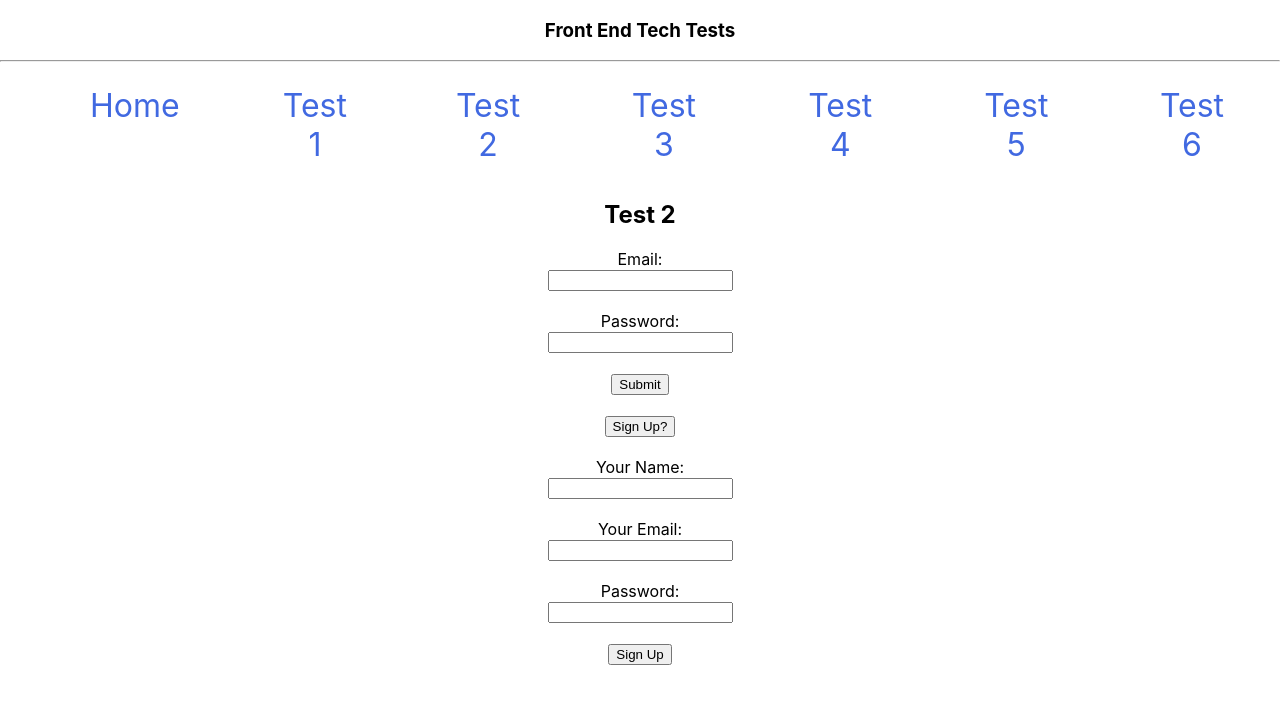
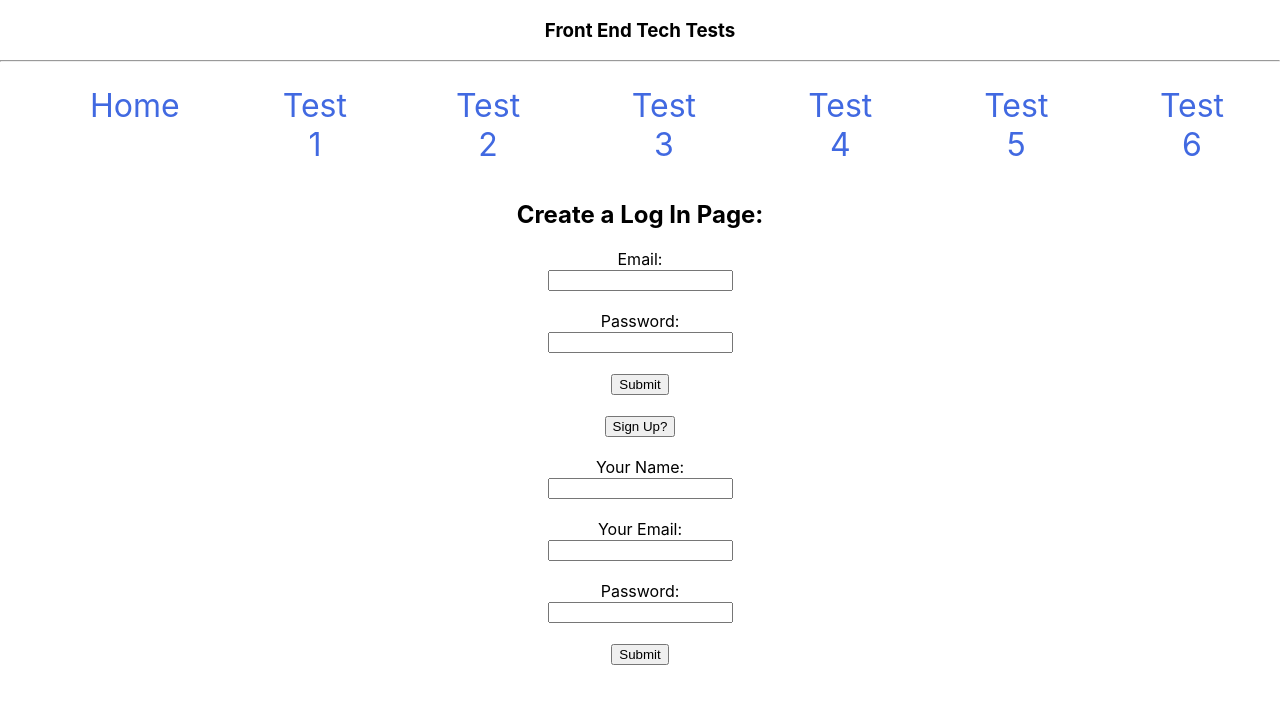
Before and after one commit to Edd-NC/front-end-tech-tests, a React (Create React App) app: page /test/2 in a window 1280 px wide. Both pictures are taken after a click on the button "Sign Up?". Shown: the top 704 px of the page. Built offline with nearby package versions, Linux system fonts and the light colour scheme.

Commit message:
adding something

```diff
--- a/src/components/test2/Test2.jsx
+++ b/src/components/test2/Test2.jsx
@@ -8,12 +8,12 @@ const Test2 = () => {
     const [signUpDetails, setSignUpDetails] = useState({name: "", email: "", password: ""});
     return(
         <section>
-            <h2>Test 2</h2>
+            <h2>Create a Log In Page:</h2>
             <form id="loginForm">
                 <label for="email" >Email:</label><br />
-                <input id="email" type="text" value={email} onChange={(event) => setEmail(event.target.value)} required/><br /> <br />
+                <input id="email" type="text" value={email} onChange={(event) => setEmail(event.target.value)} autocomplete="off" required/><br /> <br />
                 <label for="password">Password:</label><br />
-                <input id="password" type="password" value={password} onChange={(event) => setPassword(event.target.value)} required/><br /><br />
+                <input id="password" type="password" value={password} onChange={(event) => setPassword(event.target.value)} autocomplete="off" required/><br /><br />
                 <button type="submit" for="loginForm">Submit</button><br /><br />
             </form>
             <button onClick={() => setShowSignUp(signUp => !signUp)}>Sign Up?</button><br /><br />
@@ -23,20 +23,20 @@ const Test2 = () => {
                         <input id="nameSignUp" type="text" value={signUpDetails.name} onChange={(event) => setSignUpDetails(details => {
                             const name = event.target.value;
                             const newDetails = {...details, name};
-                            return newDetails})} required/><br /><br />
+                            return newDetails})} autocomplete="off" required/><br /><br />
                         <label for="emailSignUp">Your Email:</label><br />
                         <input id="emailSignUp" type="text" value={signUpDetails.email} onChange={(event) => setSignUpDetails(details => {
                             const email = event.target.value;
                             const newDetails = {...details, email};
                             return newDetails;
-                        })} required/><br /><br />
+                        })} autocomplete="off" required/><br /><br />
                         <label for="passwordSignUp">Password:</label><br />
                         <input id="passwordSignUp" type="password" value={signUpDetails.password} onChange={event => setSignUpDetails(details => {
                             const password = event.target.value;
                             const newDetails = {...details, password};
                             return newDetails;
-                        })} required/><br /><br />
-                        <button type="submit" for="signUpForm">Sign Up</button>
+                        })} autocomplete="off" required/><br /><br />
+                        <button type="submit" for="signUpForm">Submit</button>
                     </form>
                 </section>}
         </section>
```
